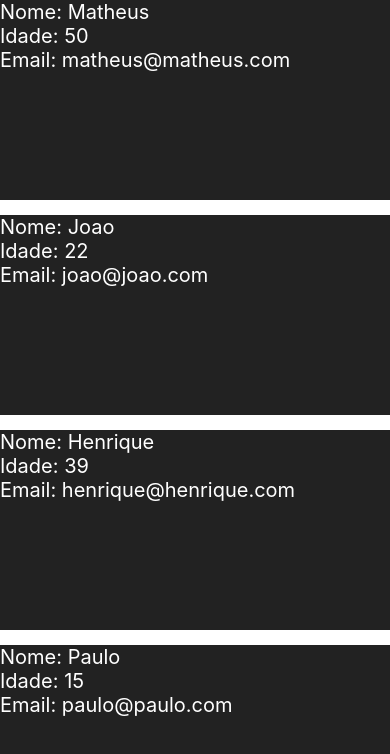
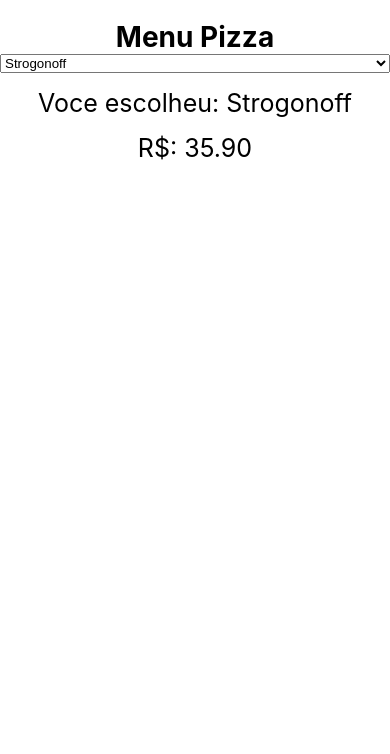
Before and after one commit to Murilo-Augusto/Curso-Udemy, a React Native app: screen / in a window 390 px wide. Shown: the top 754 px of the page. Built offline with nearby package versions, Linux system fonts and the light colour scheme.

Commit message:
Aula Picker (selecionador)

```diff
--- a/App.js
+++ b/App.js
@@ -1,41 +1,61 @@
 import React, { Component } from 'react';
-import { View, StyleSheet, FlatList } from 'react-native';
-import Pessoa from './src/Pessoas'
+import { View, StyleSheet, Text} from 'react-native';
 
-class App extends Component {
+import {Picker} from '@react-native-picker/picker';
+
+export default class App extends Component {
 
   constructor(props) {
     super(props);
     this.state = {
-      feed: [
-        {id:'1', nome: 'Matheus', idade: 50, email: 'matheus@matheus.com'},
-        {id:'2', nome: 'Joao', idade: 22, email: 'joao@joao.com'},
-        {id:'3', nome: 'Henrique', idade: 39, email: 'henrique@henrique.com'},
-        {id:'4', nome: 'Paulo', idade: 15, email: 'paulo@paulo.com'},
-        {id:'5', nome: 'JOSE', idade: 12, email: 'jose@jose.com'},
+      pizza: 0,
+      pizzas: [
+        {key: 1, nome: 'Strogonoff', valor: 35.90},
+        {key: 2, nome: 'Calabresa', valor: 59},
+        {key: 3, nome: 'Quatro queijos', valor: 37},
+        {key: 4, nome: 'Brigadeiro', valor: 25.70},
+        {key: 5, nome: 'Portuguesa', valor: 70},
       ]
     };
-  }
+  };
 
-  render() {
-    return (
-      <View style={styles.container}>
+ render() {
 
-      <FlatList
-      data={this.state.feed}
-      keyExtractor={(item) => item.id}
-      renderItem={ ({item}) => <Pessoa data={item} /> }
-      />
+  let pizzasItem = this.state.pizzas.map( (v, k) => {
+    return <Picker.Item key={k} value={k} label={v.nome} />
+  })
 
-      </View>
-    );
-  }
+  return (
+    <View style={styles.container}>
+      <Text style={styles.logo}>Menu Pizza</Text>
 
+      <Picker
+      selectedValue={this.state.pizza}
+      onValueChange={ (itemValue, itemIndex) =>  this.setState({pizza: itemValue}) }
+      >
+       {pizzasItem}
+      </Picker>
+
+      <Text style={styles.pizzas}>Voce escolheu: {this.state.pizzas[this.state.pizza].nome}</Text>
+      <Text style={styles.pizzas}>R$: {this.state.pizzas[this.state.pizza].valor.toFixed(2)}</Text>
+    </View>
+   );
+ }
 }
+
 const styles = StyleSheet.create({
   container: {
     flex:1,
+    marginTop: 20,
+  },
+  logo: {
+    textAlign: 'center',
+    fontSize: 28,
+    fontWeight: 'bold'
+  },
+  pizzas: {
+    marginTop: 15,
+    fontSize: 25,
+    textAlign: 'center'
   }
 });
-
-export default App;
--- a/package.json
+++ b/package.json
@@ -17,7 +17,8 @@
     "react-native": "0.68.2",
     "react-native-web": "0.17.7",
     "webpack-dev-server": "~3.11.0",
-    "@expo/webpack-config": "~0.16.2"
+    "@expo/webpack-config": "~0.16.2",
+    "@react-native-picker/picker": "2.4.0"
   },
   "devDependencies": {
     "@babel/core": "^7.12.9"
```
Also changed, not shown: 1 other file (tests, documents, lock files or other folders).
